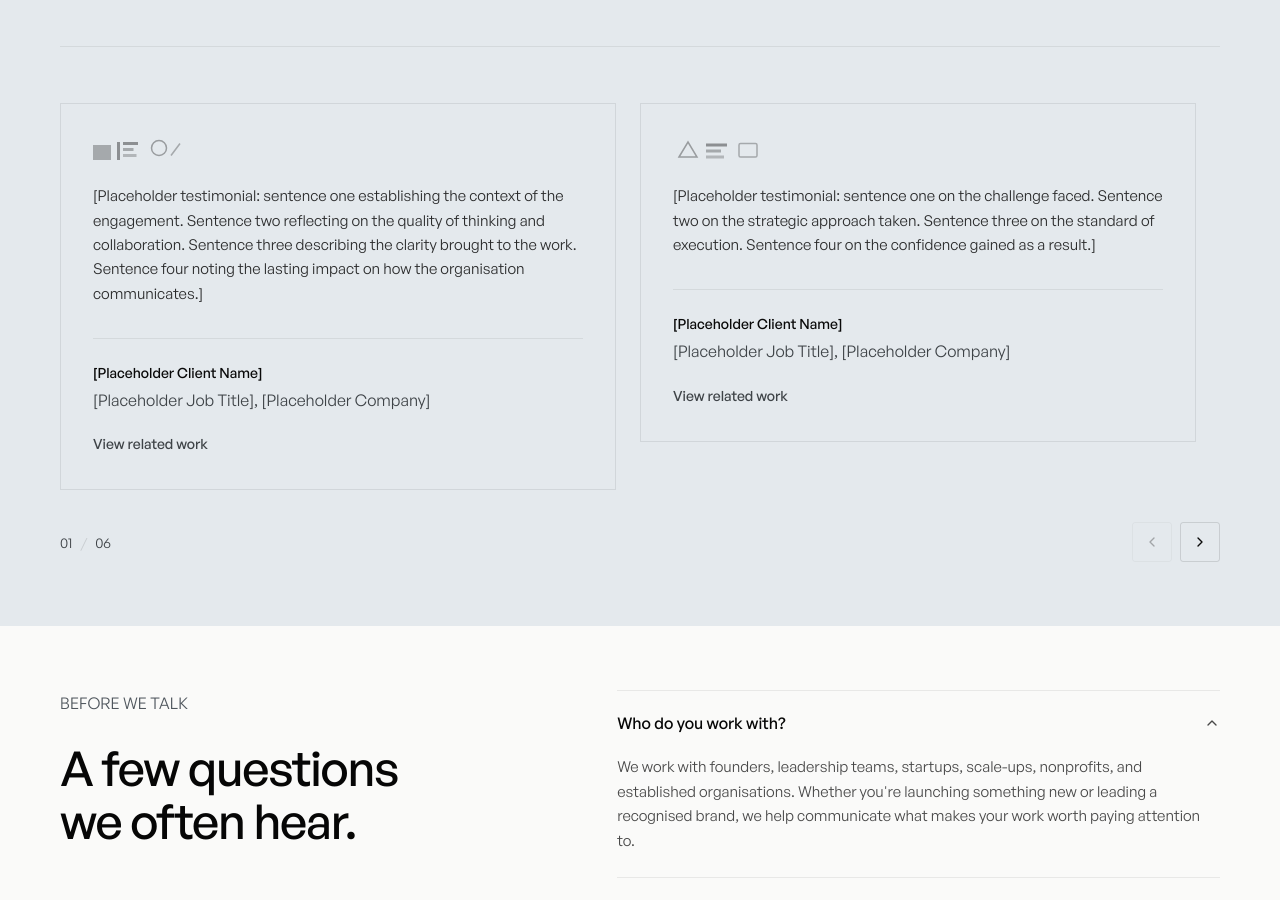
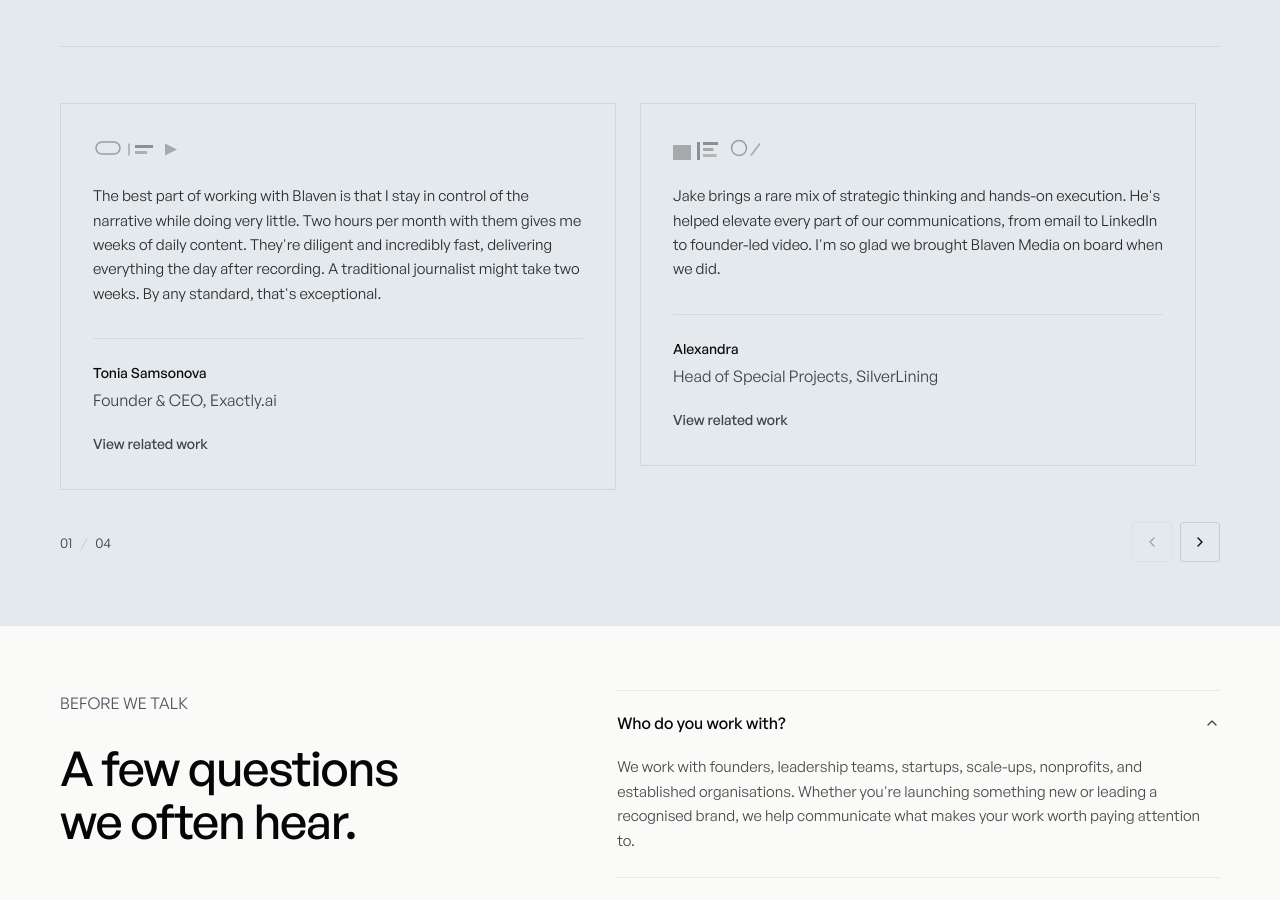
Before and after one commit to jakehbill/blaven-media, a Next.js app: page / in a window 1280 px wide. Shown: the part 3180-4080 px from the top of the page. Built offline with nearby package versions, Linux system fonts and the light colour scheme; no server answers.

Commit message:
Replace placeholder testimonials with client testimonials

```diff
--- a/components/sections/case-studies-page/case-study-feature.tsx
+++ b/components/sections/case-studies-page/case-study-feature.tsx
@@ -163,6 +163,7 @@ function CaseStudyFeature({
                 </Field>
               </div>
 
+              {study.testimonial ? (
                 <blockquote className="max-w-prose space-y-4 border-l border-stone/40 pl-5">
                   <p className="text-sm leading-[1.55] text-foreground/80 md:text-[0.9375rem]">
                     <span className="text-stone" aria-hidden>
@@ -182,6 +183,7 @@ function CaseStudyFeature({
                     </p>
                   </footer>
                 </blockquote>
+              ) : null}
 
               <div>
                 <Button
--- a/data/case-studies.ts
+++ b/data/case-studies.ts
@@ -14,7 +14,7 @@ export type CaseStudy = {
   approach: string;
   outcomes: readonly CaseStudyOutcome[];
   services: readonly string[];
-  testimonial: {
+  testimonial?: {
     quote: string;
     author: string;
     role: string;
@@ -78,9 +78,9 @@ export const caseStudiesContent = {
       ],
       testimonial: {
         quote:
-          "[Placeholder testimonial: to be provided by SilverLining.]",
-        author: "[Placeholder Name]",
-        role: "[Placeholder Role], SilverLining",
+          "Jake brings a rare mix of strategic thinking and hands-on execution. He's helped elevate every part of our communications, from email to LinkedIn to founder-led video. I'm so glad we brought Blaven Media on board when we did.",
+        author: "Alexandra",
+        role: "Head of Special Projects, SilverLining",
       },
       cta: {
         label: "Get in touch",
@@ -114,9 +114,9 @@ export const caseStudiesContent = {
       ],
       testimonial: {
         quote:
-          "[Placeholder testimonial: to be provided by Climate Impact.]",
-        author: "[Placeholder Name]",
-        role: "[Placeholder Role], Climate Impact",
+          "From content to design, Jake just gets it. Everything he's delivered has been thoughtful, on-brand, and high quality. The weekly newsletter he developed from scratch has been one of the greatest drivers of engagement for us, and our events have been growing every month because of it.",
+        author: "Kendall",
+        role: "Head of Community, Climate Impact",
       },
       cta: {
         label: "Get in touch",
@@ -148,9 +148,9 @@ export const caseStudiesContent = {
       ],
       testimonial: {
         quote:
-          "[Placeholder testimonial: to be provided by Exactly.ai.]",
-        author: "[Placeholder Name]",
-        role: "[Placeholder Role], Exactly.ai",
+          "The best part of working with Blaven is that I stay in control of the narrative while doing very little. Two hours per month with them gives me weeks of daily content. They're diligent and incredibly fast, delivering everything the day after recording. A traditional journalist might take two weeks. By any standard, that's exceptional.",
+        author: "Tonia Samsonova",
+        role: "Founder & CEO, Exactly.ai",
       },
       cta: {
         label: "Get in touch",
@@ -179,9 +179,10 @@ export const caseStudiesContent = {
         "Video & Content Systems",
       ],
       testimonial: {
-        quote: "[Placeholder testimonial: to be provided by LDPR.]",
-        author: "[Placeholder Name]",
-        role: "[Placeholder Role], LDPR",
+        quote:
+          "Working with Blaven has brought clarity and consistency to LDPR's voice. We've seen a real uptick in engagement, particularly on LinkedIn, due to the creative video content they've produced with our senior team members. From strategy to execution, they've been an amazing partner, and we couldn't be more grateful.",
+        author: "Laura",
+        role: "Founder & President, LDPR",
       },
       cta: {
         label: "Get in touch",
@@ -210,12 +211,6 @@ export const caseStudiesContent = {
         "Event Communications",
         "Content Strategy",
       ],
-      testimonial: {
-        quote:
-          "[Placeholder testimonial: to be provided by Eight Sleep.]",
-        author: "[Placeholder Name]",
-        role: "[Placeholder Role], Eight Sleep",
-      },
       cta: {
         label: "Get in touch",
         href: "/contact",
@@ -243,12 +238,6 @@ export const caseStudiesContent = {
         "Content Strategy",
         "Communications Strategy",
       ],
-      testimonial: {
-        quote:
-          "[Placeholder testimonial: to be provided by Sideways.]",
-        author: "[Placeholder Name]",
-        role: "[Placeholder Role], Sideways",
-      },
       cta: {
         label: "Get in touch",
         href: "/contact",
--- a/data/testimonials.json
+++ b/data/testimonials.json
@@ -9,86 +9,79 @@
     {
       "id": "01",
       "logo": {
-        "src": "/images/logos/placeholder-01.svg",
-        "alt": "[Placeholder Company Logo]"
+        "src": "/images/logos/placeholder-03.svg",
+        "alt": "Exactly.ai"
       },
-      "clientName": "[Placeholder Client Name]",
-      "jobTitle": "[Placeholder Job Title]",
-      "companyName": "[Placeholder Company]",
-      "quote": "[Placeholder testimonial: sentence one establishing the context of the engagement. Sentence two reflecting on the quality of thinking and collaboration. Sentence three describing the clarity brought to the work. Sentence four noting the lasting impact on how the organisation communicates.]",
-      "services": ["Thought Leadership", "Content Systems"],
-      "rating": 5,
-      "caseStudyHref": "/case-studies"
+      "clientName": "Tonia Samsonova",
+      "jobTitle": "Founder & CEO",
+      "companyName": "Exactly.ai",
+      "quote": "The best part of working with Blaven is that I stay in control of the narrative while doing very little. Two hours per month with them gives me weeks of daily content. They're diligent and incredibly fast, delivering everything the day after recording. A traditional journalist might take two weeks. By any standard, that's exceptional.",
+      "services": [
+        "Thought Leadership",
+        "Content Systems",
+        "Video & Content Systems"
+      ],
+      "rating": null,
+      "caseStudyHref": "/case-studies#exactly-ai"
     },
     {
       "id": "02",
       "logo": {
-        "src": "/images/logos/placeholder-02.svg",
-        "alt": "[Placeholder Company Logo]"
+        "src": "/images/logos/placeholder-01.svg",
+        "alt": "SilverLining"
       },
-      "clientName": "[Placeholder Client Name]",
-      "jobTitle": "[Placeholder Job Title]",
-      "companyName": "[Placeholder Company]",
-      "quote": "[Placeholder testimonial: sentence one on the challenge faced. Sentence two on the strategic approach taken. Sentence three on the standard of execution. Sentence four on the confidence gained as a result.]",
-      "services": ["Brand & Digital", "Communications Strategy"],
-      "rating": 5,
-      "caseStudyHref": "/case-studies"
+      "clientName": "Alexandra",
+      "jobTitle": "Head of Special Projects",
+      "companyName": "SilverLining",
+      "quote": "Jake brings a rare mix of strategic thinking and hands-on execution. He's helped elevate every part of our communications, from email to LinkedIn to founder-led video. I'm so glad we brought Blaven Media on board when we did.",
+      "services": [
+        "Thought Leadership",
+        "Communications Strategy",
+        "Newsletter",
+        "Website",
+        "Event Communications",
+        "Content Strategy"
+      ],
+      "rating": null,
+      "caseStudyHref": "/case-studies#silverlining"
     },
     {
       "id": "03",
       "logo": {
-        "src": "/images/logos/placeholder-03.svg",
-        "alt": "[Placeholder Company Logo]"
+        "src": "/images/logos/placeholder-02.svg",
+        "alt": "Climate Impact"
       },
-      "clientName": "[Placeholder Client Name]",
-      "jobTitle": "[Placeholder Job Title]",
-      "companyName": "[Placeholder Company]",
-      "quote": "[Placeholder testimonial: sentence one introducing the partnership. Sentence two describing the care taken with voice and positioning. Sentence three noting how the work landed with audiences. Sentence four and five reflecting on trust built over time.]",
-      "services": ["Thought Leadership", "Communications Strategy"],
-      "rating": 4,
-      "caseStudyHref": null
+      "clientName": "Kendall",
+      "jobTitle": "Head of Community",
+      "companyName": "Climate Impact",
+      "quote": "From content to design, Jake just gets it. Everything he's delivered has been thoughtful, on-brand, and high quality. The weekly newsletter he developed from scratch has been one of the greatest drivers of engagement for us, and our events have been growing every month because of it.",
+      "services": [
+        "Thought Leadership",
+        "Newsletter",
+        "Brand & Digital",
+        "Event Communications",
+        "Communications Strategy"
+      ],
+      "rating": null,
+      "caseStudyHref": "/case-studies#climate-impact"
     },
     {
       "id": "04",
       "logo": {
         "src": "/images/logos/placeholder-04.svg",
-        "alt": "[Placeholder Company Logo]"
+        "alt": "LDPR"
       },
-      "clientName": "[Placeholder Client Name]",
-      "jobTitle": "[Placeholder Job Title]",
-      "companyName": "[Placeholder Company]",
-      "quote": "[Placeholder testimonial: sentence one on what was needed. Sentence two on how Blaven Media approached the brief. Sentence three on the quality of the output. Sentence four on the difference it made.]",
-      "services": ["Content Systems", "Brand & Digital"],
-      "rating": 5,
-      "caseStudyHref": "/case-studies"
-    },
-    {
-      "id": "05",
-      "logo": {
-        "src": "/images/logos/placeholder-05.svg",
-        "alt": "[Placeholder Company Logo]"
-      },
-      "clientName": "[Placeholder Client Name]",
-      "jobTitle": "[Placeholder Job Title]",
-      "companyName": "[Placeholder Company]",
-      "quote": "[Placeholder testimonial: sentence one establishing rapport. Sentence two on the depth of strategic counsel. Sentence three on consistency of delivery. Sentence four on recommending the partnership to peers.]",
-      "services": ["Thought Leadership", "Content Systems", "Brand & Digital"],
-      "rating": 5,
-      "caseStudyHref": null
-    },
-    {
-      "id": "06",
-      "logo": {
-        "src": "/images/logos/placeholder-01.svg",
-        "alt": "[Placeholder Company Logo]"
-      },
-      "clientName": "[Placeholder Client Name]",
-      "jobTitle": "[Placeholder Job Title]",
-      "companyName": "[Placeholder Company]",
-      "quote": "[Placeholder testimonial: sentence one on the starting point. Sentence two on the process of working together. Sentence three on the craftsmanship of the work. Sentence four on the outcome for the brand.]",
-      "services": ["Communications Strategy"],
+      "clientName": "Laura",
+      "jobTitle": "Founder & President",
+      "companyName": "LDPR",
+      "quote": "Working with Blaven has brought clarity and consistency to LDPR's voice. We've seen a real uptick in engagement, particularly on LinkedIn, due to the creative video content they've produced with our senior team members. From strategy to execution, they've been an amazing partner, and we couldn't be more grateful.",
+      "services": [
+        "Thought Leadership",
+        "Executive Communications",
+        "Video & Content Systems"
+      ],
       "rating": null,
-      "caseStudyHref": null
+      "caseStudyHref": "/case-studies#ldpr"
     }
   ]
 }
```
Lines whose indentation alone changed are shown as unchanged.
